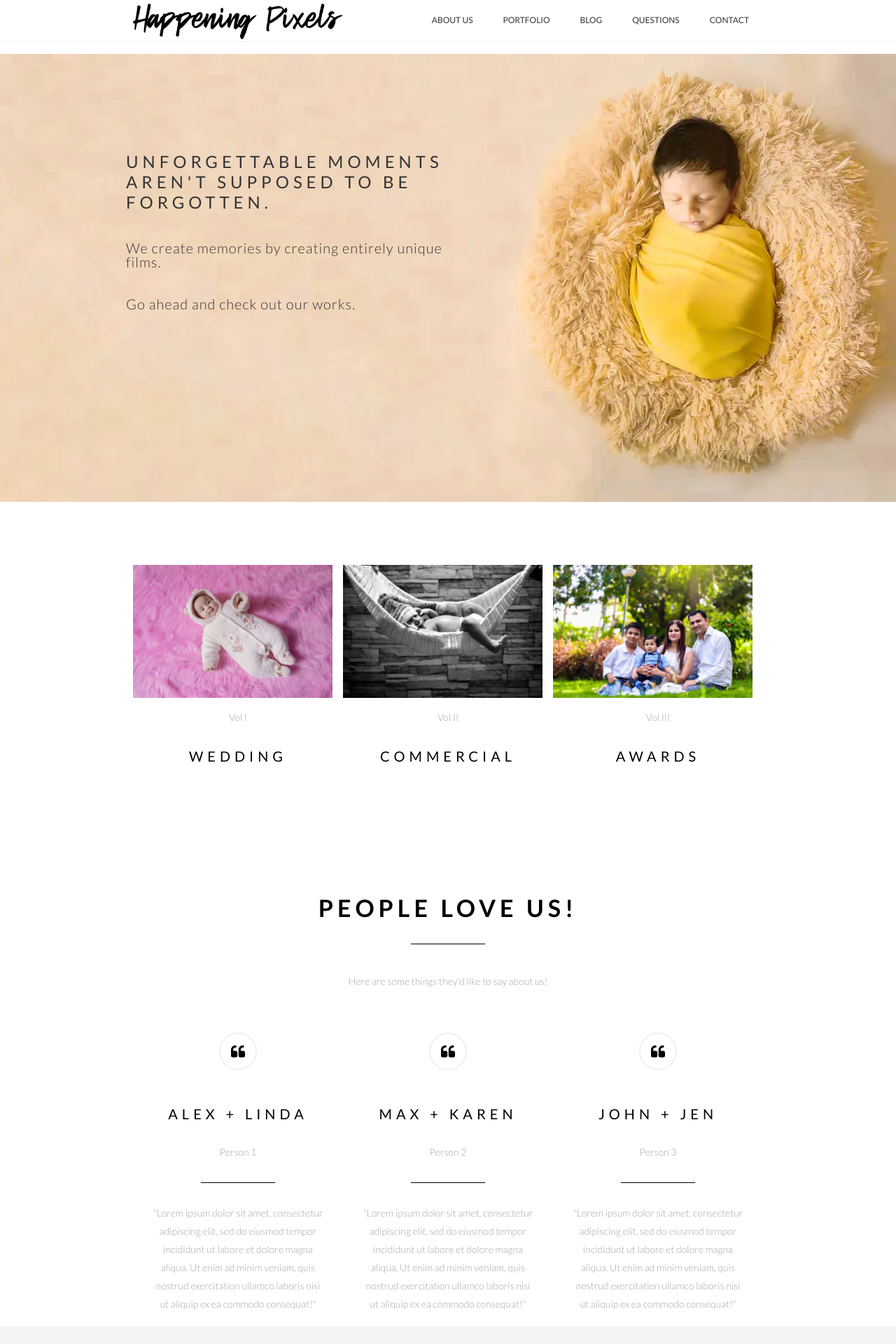
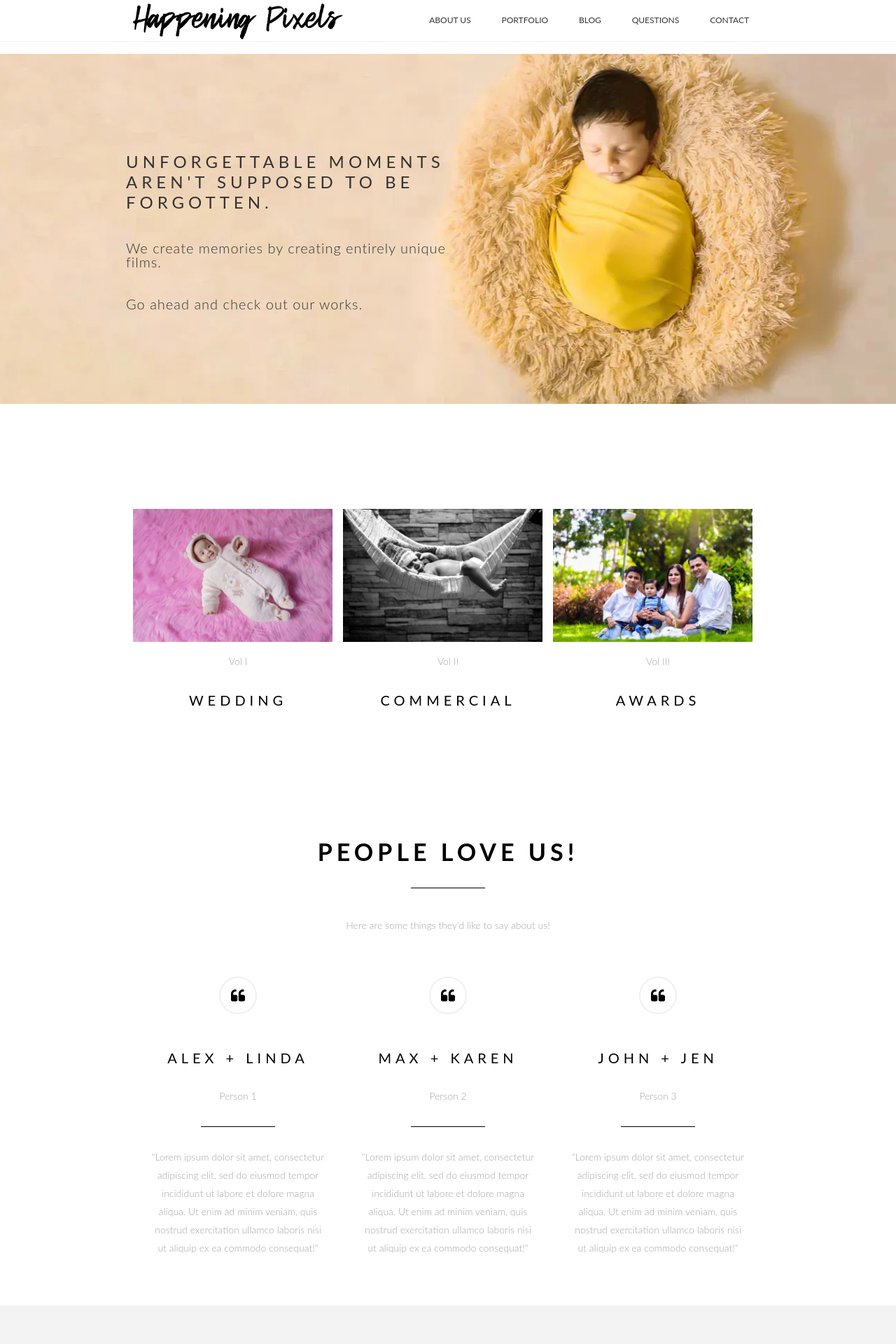
Before and after one commit to abhilash-t/abhilash-t.github.io, a PHP site: page / in a window 1280 px wide. Shown: the part 801-2721 px from the top of the page at 70% size. Run offline with PHP 8.4, Linux system fonts and the light colour scheme.

Commit message:
Update style.css

```diff
--- a/css/style.css
+++ b/css/style.css
@@ -3,7 +3,7 @@
 */
 
 /* Font Google - strong reaload time */
-@import url(http://fonts.googleapis.com/css?family=Lato:400,300,100,700,900&subset=latin,latin-ext);
+@import url(fonts.googleapis.com/css?family=Lato:400,300,100,700,900&subset=latin,latin-ext);
 
 
 /*
@@ -414,7 +414,8 @@ h1 span{
 /* Image wrap */
 .bg-about{
   background-image: url("../img/background/baby-bg.webp");
-  height: 640px;
+  height: 500px;
+  background-position: center;
 }
 
 .bg-about .column-one{
@@ -606,7 +607,7 @@ color: #333333;
   margin-top:20px;
   width:300px;
   float:left;
-  margin-bottom:70px;
+  margin-bottom:120px;
   height:350px;
 }
 
@@ -638,7 +639,7 @@ color: #333333;
   margin-top:20px;
   width:300px;
   float:left;
-  margin-bottom:70px;
+  margin-bottom:120px;
   height:350px;
 }
 
@@ -670,7 +671,7 @@ color: #333333;
   margin-top:20px;
   width:300px;
   float:left;
-  margin-bottom:70px;
+  margin-bottom:120px;
   height:350px;
 }
 
```
